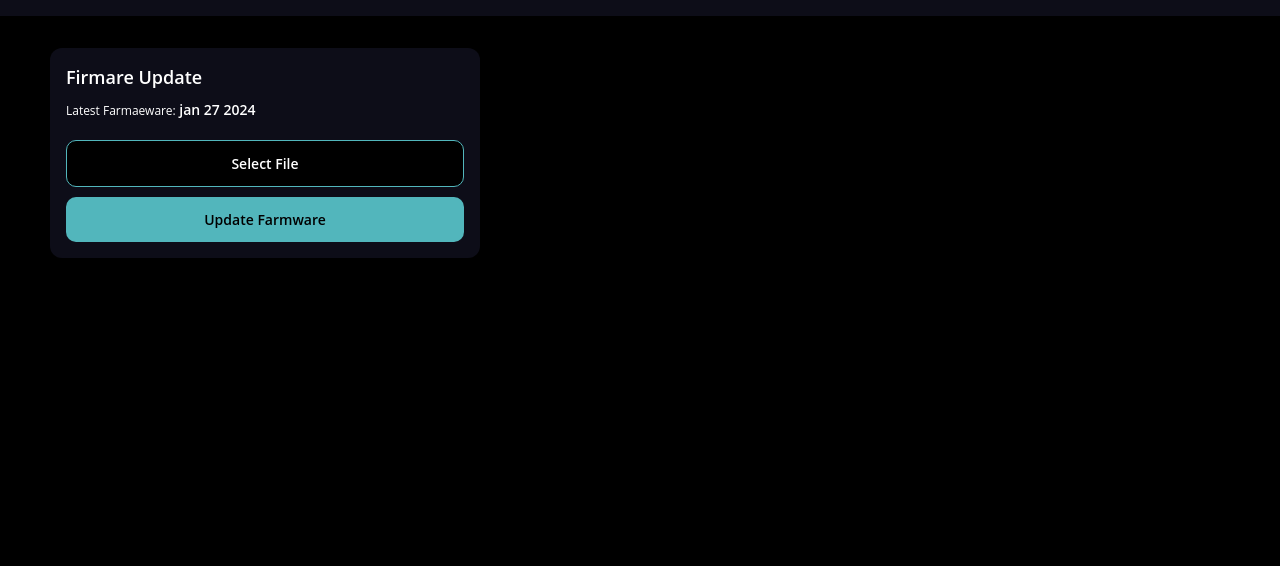
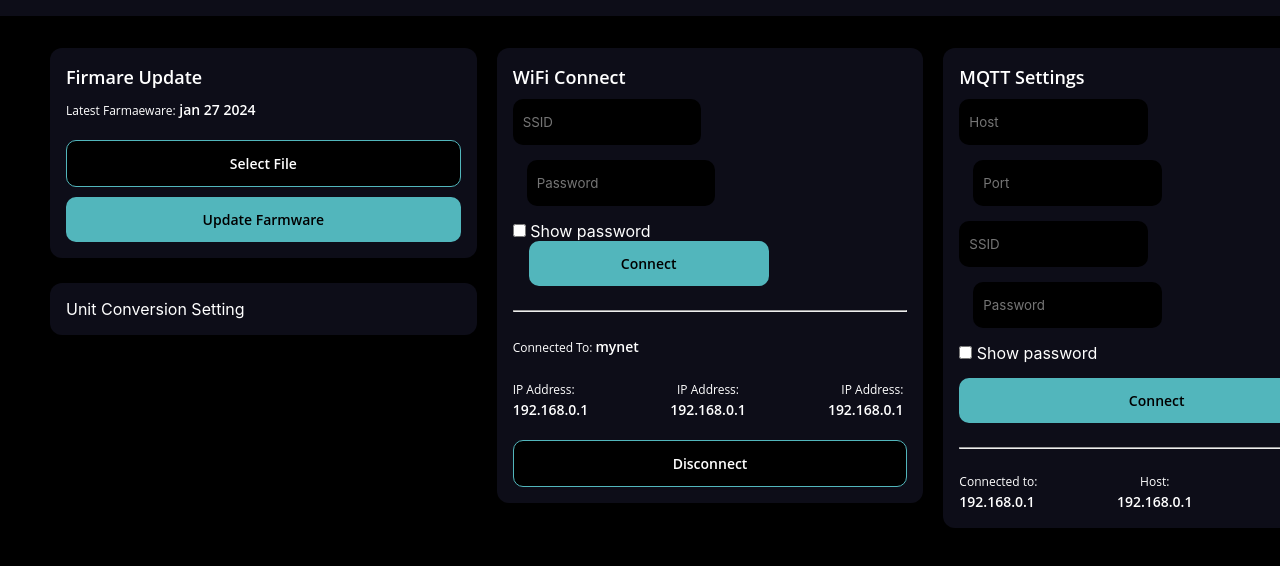
Before and after one commit to MDTahsinAhammod/microcontroller, a website: page public/index.html in a window 1280 px wide. Shown: the part 48-614 px from the top of the page. Drawn offline with Linux system fonts and the light colour scheme.

Commit message:
firstpage

```diff
--- a/public/index.html
+++ b/public/index.html
@@ -16,11 +16,122 @@
 <section id="cards">
  <div class="container">
   <div class="card-wraper">
-   <div class="card-single">
+   <div class="card-colum">
+    <div class="card-single">
     <h2>Firmare Update</h2>
     <h4>Latest Farmaeware:<span> jan 27 2024</span></h4>
     <a href="#"><button class="border-btn">Select File</button></a>
     <a href="#"><button class="bg-btn">Update Farmware</button></a>
+   </div>
+   <div class="card-single">
+    Unit Conversion Setting
+   </div>
+   </div>
+   <div class="card-colum">
+    <div class="card-single">
+    <h2>WiFi Connect</h2>
+    <form action="" method="get" accept-charset="utf-8">
+     <input type="text" name="" placeholder="SSID" id="" value="" />
+      <input class="mli" type="text" name="" placeholder="Password" id="" value="" />
+      <br>
+      <input type="checkbox" name="" id="" /> Show password
+      <button type="submit" class="con-btn">Connect</button>
+    </form>
+
+
+    <hr />
+
+    <h4>Connected To: <span>mynet</span> </h4>
+
+    <div class="row">
+     <div class="col">
+      <h4>
+       IP Address:
+       <br>
+       <span>
+        192.168.0.1
+       </span>
+      </h4>
+     </div>
+     <div class="col">
+      <h4>
+       IP Address:
+       <br>
+       <span>
+        192.168.0.1
+       </span>
+      </h4>
+     </div>
+     <div class="col">
+      <h4>
+       IP Address:
+       <br>
+       <span>
+        192.168.0.1
+       </span>
+      </h4>
+     </div>
+    </div>
+
+
+     <a href="#"><button class="border-btn">Disconnect</button></a>
+
+
+   </div>
+   </div>
+   <div class="card-colum">
+    <div class="card-single">
+    <h2>MQTT Settings</h2>
+    <form action="" method="get" accept-charset="utf-8">
+     <input type="text" name="" placeholder="Host" id="" value="" />
+      <input class="mli" type="text" name="" placeholder="Port" id="" value="" />
+     <input type="text" name="" placeholder="SSID" id="" value="" />
+      <input class="mli" type="text" name="" placeholder="Password" id="" value="" />
+      <br>
+      <input type="checkbox" name="" id="" /> Show password
+      <button type="submit" class="con-btn-100">Connect</button>
+    </form>
+
+
+    <hr />
+
+
+
+    <div class="row">
+     <div class="col">
+      <h4>
+       Connected to:
+       <br>
+       <span>
+        192.168.0.1
+       </span>
+      </h4>
+     </div>
+     <div class="col">
+      <h4>
+       Host:
+       <br>
+       <span>
+        192.168.0.1
+       </span>
+      </h4>
+     </div>
+     <div class="col">
+      <h4>
+       Port:
+       <br>
+       <span>
+        192
+       </span>
+      </h4>
+     </div>
+    </div>
+
+
+
+
+
+   </div>
    </div>
   </div>
  </div>
--- a/public/style.css
+++ b/public/style.css
@@ -36,10 +36,14 @@ nav{
  justify-content: left;
  margin-top: 32px;
 }
-
+.card-colum{
+ width: 430px;
+ margin-right: 20px;
+}
 .card-single{
- width: 430px;
+ width: 100%;
  padding: 16px;
+ margin-bottom: 25px;
  background: #0D0D18;
  border-radius: 12px;
 }
@@ -100,3 +104,57 @@ button.bg-btn{
  background: #52B6BC;
  border: none;
 }
+
+.mli{
+ margin-left: 14px;
+}
+.card-single input[type="text"] {
+  background:#000;
+  border: none;
+  width:47.7%;
+  padding: 15px 10px;
+  border-radius: 10px;
+  margin-bottom: 15px;
+}
+
+.card-single input[type="checkbox"]{
+
+}
+
+button.con-btn{
+ width: 240px;
+ margin-left: 16px;
+ background:#52B6BC;
+ border:none;
+}
+
+button.con-btn-100{
+ margin-top: 15px;
+ width:100%;
+ background:#52B6BC;
+ border:none;
+}
+
+hr{
+ margin: 24px 0;
+}
+
+.row{
+ justify-content: left;
+ margin-top: 24px;
+ display:flex;
+ text-align: center;
+}
+
+.col{
+ width:33%;
+}
+
+.row .col:nth-child(2) h4{
+ text-align: center;
+}
+
+
+.row .col:nth-child(3) h4{
+ text-align: right;
+}
```
